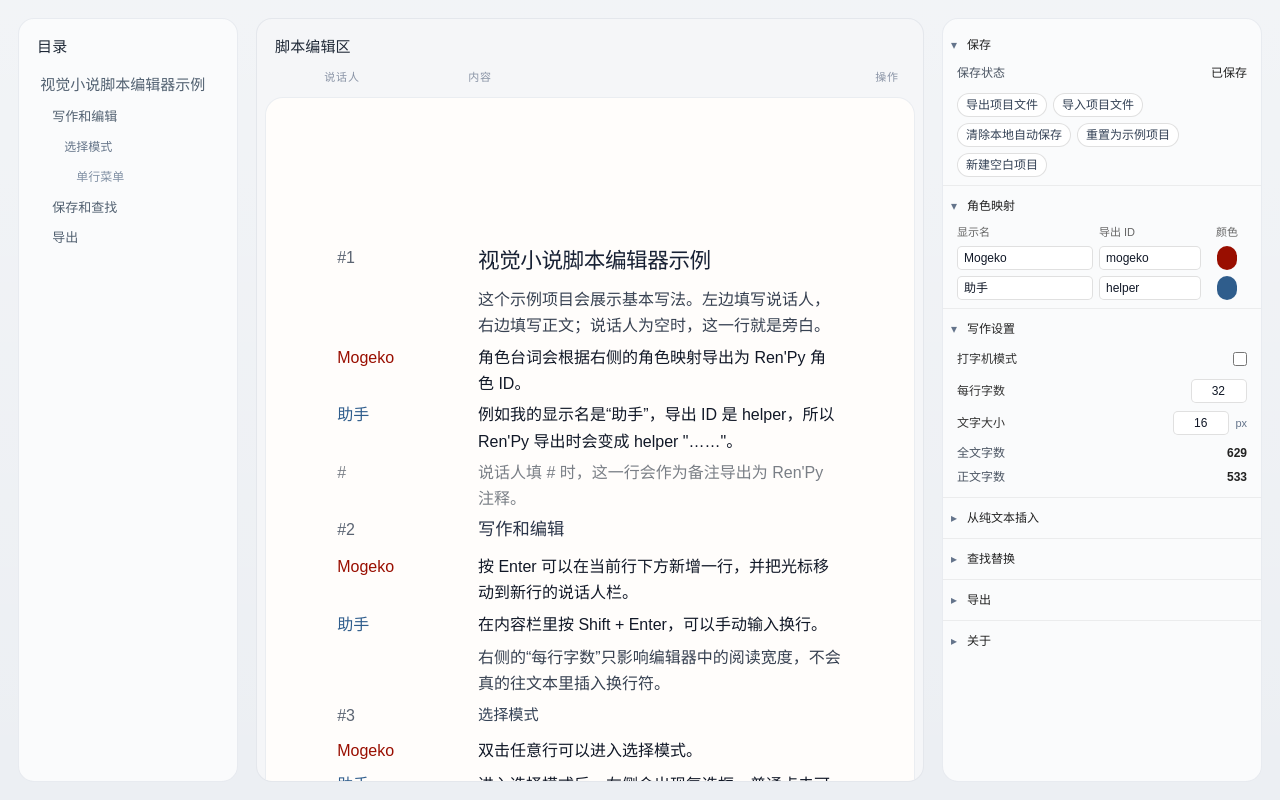
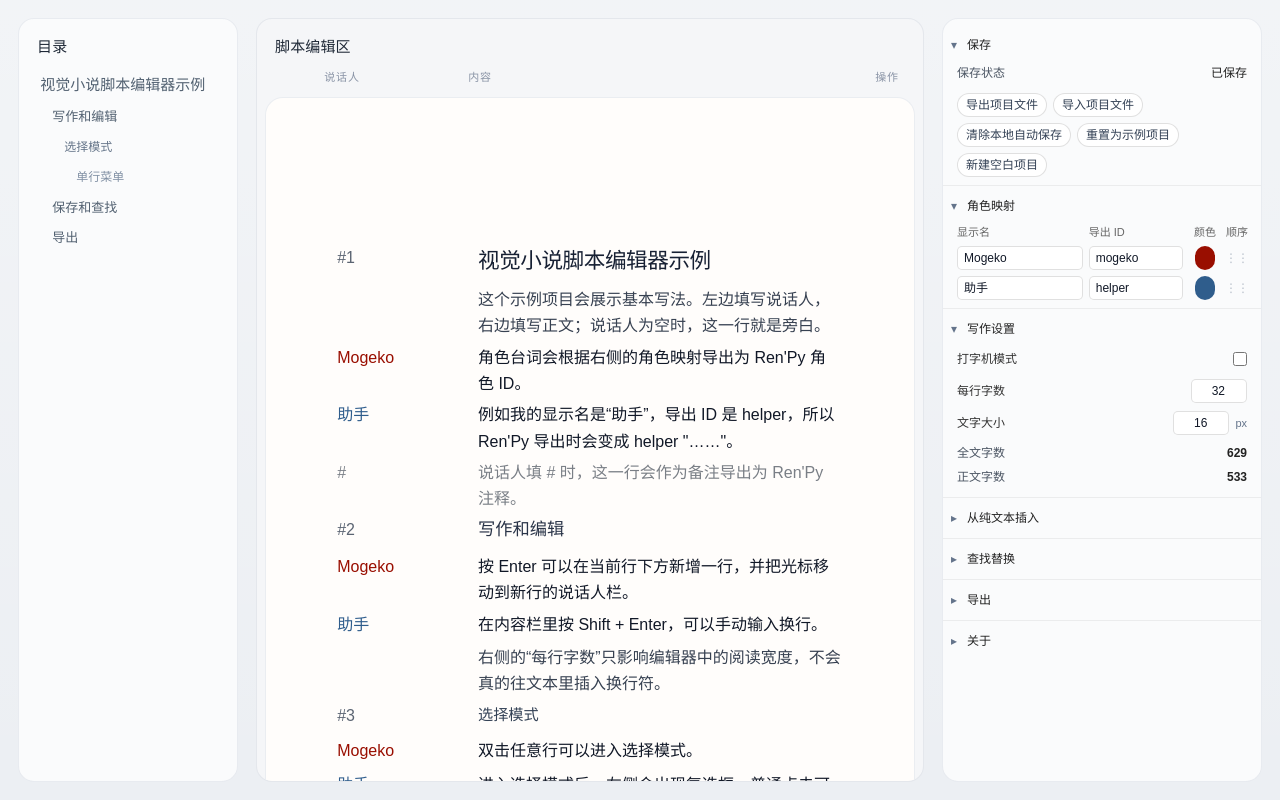
Before and after one commit to MogekoQwQ/VN-Script-Editor, a React (Vite) app: page / in a window 1280 px wide. Built offline with nearby package versions, Linux system fonts and the light colour scheme.

Commit message:
Add character order controls

```diff
--- a/src/App.css
+++ b/src/App.css
@@ -844,7 +844,7 @@ code {
 .character-map-header,
 .character-row {
   display: grid;
-  grid-template-columns: minmax(0, 1fr) minmax(0, 0.75fr) 2.5rem;
+  grid-template-columns: minmax(0, 1fr) minmax(0, 0.75fr) 2rem 1.25rem;
   gap: 6px;
   align-items: center;
   width: 100%;
@@ -857,7 +857,9 @@ code {
 }
 
 .character-map-header > :nth-child(3),
-.character-row > :nth-child(3) {
+.character-row > :nth-child(3),
+.character-map-header > :nth-child(4),
+.character-row > :nth-child(4) {
   justify-self: center;
   text-align: center;
 }
@@ -871,6 +873,16 @@ code {
   min-height: 24px;
 }
 
+.character-row.is-dragging {
+  opacity: 0.45;
+}
+
+.character-row.is-drag-over {
+  background: rgba(80, 120, 220, 0.08);
+  box-shadow: inset 2px 0 0 rgba(80, 120, 220, 0.32);
+  border-radius: 6px;
+}
+
 .character-row input {
   width: 100%;
   min-width: 0;
@@ -881,6 +893,32 @@ code {
   height: 16px;
   border-radius: 999px;
   justify-self: center;
+}
+
+.character-drag-handle {
+  width: 1.25rem;
+  min-width: 1.25rem;
+  height: 1.25rem;
+  padding: 0;
+  border: 0;
+  background: transparent;
+  color: #64748b;
+  display: flex;
+  align-items: center;
+  justify-content: center;
+  justify-self: center;
+  cursor: grab;
+  user-select: none;
+  opacity: 0.45;
+  line-height: 1;
+}
+
+.character-drag-handle:hover {
+  opacity: 0.9;
+}
+
+.character-drag-handle:active {
+  cursor: grabbing;
 }
 
 .character-map-empty {
@@ -1188,6 +1226,6 @@ code {
 
   .character-map-header,
   .character-row {
-    grid-template-columns: minmax(0, 1fr) minmax(0, 0.75fr) 2.5rem;
+    grid-template-columns: minmax(0, 1fr) minmax(0, 0.75fr) 2rem 1.25rem;
   }
 }
--- a/src/App.tsx
+++ b/src/App.tsx
@@ -28,7 +28,9 @@ import { findMatches, type SearchMatch } from "./utils/search"
 import {
   createDefaultCharacterProfile,
   ensureCharacterProfile,
-  getActiveSpeakers
+  getActiveSpeakers,
+  renameCharacterOrderEntry,
+  resolveCharacterDisplayOrder
 } from "./utils/characters"
 import { isRoleSpeaker } from "./utils/lineTypes"
 
@@ -61,7 +63,8 @@ function createBlankProject(): VNProject {
       exportHeadings: true,
       indent: "",
       readingWrapChars: 32,
-      editorFontSize: 16
+      editorFontSize: 16,
+      characterOrder: []
     },
     meta: {
       appName: APP_NAME,
@@ -247,6 +250,10 @@ export default function App() {
   const searchInputRef = useRef<HTMLInputElement | null>(null)
 
   const activeSpeakers = useMemo(() => getActiveSpeakers(project.lines), [project.lines])
+  const orderedActiveSpeakers = useMemo(
+    () => resolveCharacterDisplayOrder(activeSpeakers, project.settings.characterOrder),
+    [activeSpeakers, project.settings.characterOrder]
+  )
   const lineIndexMap = useMemo(
     () => new Map(project.lines.map((line, index) => [line.id, index])),
     [project.lines]
@@ -892,6 +899,14 @@ export default function App() {
       return {
         ...currentProject,
         characters: reorderedCharacters,
+        settings: {
+          ...currentProject.settings,
+          characterOrder: renameCharacterOrderEntry(
+            currentProject.settings.characterOrder,
+            currentName,
+            normalizedName
+          )
+        },
         lines: currentProject.lines.map((line) =>
           line.speaker.trim() === currentName ? { ...line, speaker: normalizedName } : line
         )
@@ -928,6 +943,16 @@ export default function App() {
     }
 
     updateProjectLive(applyCharacterPatch)
+  }
+
+  const handleReorderCharacters = (nextOrder: string[]) => {
+    updateProjectLive((currentProject) => ({
+      ...currentProject,
+      settings: {
+        ...currentProject.settings,
+        characterOrder: [...nextOrder]
+      }
+    }))
   }
 
   const handleReadingWrapCharsChange = (value: number) => {
@@ -1436,7 +1461,7 @@ const handleInsertPlainText = ({
 
       <RightPanel
         project={project}
-        activeSpeakers={activeSpeakers}
+        activeSpeakers={orderedActiveSpeakers}
         characters={project.characters}
         typewriterMode={typewriterMode}
         saveStatusText={saveStatusText}
@@ -1452,6 +1477,7 @@ const handleInsertPlainText = ({
         onExportHeadingsChange={handleExportHeadingsChange}
         onRenameCharacter={handleRenameCharacter}
         onUpdateCharacter={handleUpdateCharacter}
+        onReorderCharacters={handleReorderCharacters}
         onBeginCharacterEdit={beginProjectEdit}
         onEndCharacterEdit={finalizePendingEdit}
         onExportProjectFile={handleExportProjectFile}
--- a/src/components/CharacterMapEditor.tsx
+++ b/src/components/CharacterMapEditor.tsx
@@ -1,4 +1,4 @@
-import { useEffect, useState } from "react"
+import { useEffect, useState, type DragEvent } from "react"
 import type { CharacterMap, CharacterProfile } from "../types"
 import { createDefaultCharacterProfile } from "../utils/characters"
 import { ColorPopover } from "./ColorPopover"
@@ -12,6 +12,7 @@ type CharacterMapEditorProps = {
     patch: Partial<CharacterProfile>,
     mode?: "live" | "commit"
   ) => void
+  onReorderCharacters: (nextOrder: string[]) => void
   onBeginEdit: () => void
   onEndEdit: () => void
 }
@@ -19,6 +20,8 @@ type CharacterMapEditorProps = {
 type CharacterRowProps = {
   displayName: string
   profile: CharacterProfile
+  isDragging: boolean
+  isDragOver: boolean
   onRenameCharacter: (currentName: string, nextName: string) => boolean
   onUpdateCharacter: (
     displayName: string,
@@ -27,22 +30,52 @@ type CharacterRowProps = {
   ) => void
   onBeginEdit: () => void
   onEndEdit: () => void
+  onDragStart: (displayName: string, event: DragEvent<HTMLButtonElement>) => void
+  onDragOver: (displayName: string, event: DragEvent<HTMLDivElement>) => void
+  onDrop: (displayName: string, event: DragEvent<HTMLDivElement>) => void
+  onDragEnd: () => void
 }
 
 const LABELS = {
-  name: "\u663e\u793a\u540d",
-  exportId: "\u5bfc\u51fa ID",
-  color: "\u989c\u8272",
-  empty: "\u5f53\u524d\u6b63\u6587\u91cc\u8fd8\u6ca1\u6709\u89d2\u8272\u8bf4\u8bdd\u4eba\u3002"
+  name: "显示名",
+  exportId: "导出 ID",
+  color: "颜色",
+  order: "顺序",
+  empty: "当前正文里还没有角色说话人。",
+  drag: "拖拽调整顺序"
+}
+
+function moveCharacterOrder(order: string[], sourceName: string, targetName: string) {
+  if (sourceName === targetName) {
+    return order
+  }
+
+  const sourceIndex = order.indexOf(sourceName)
+  const targetIndex = order.indexOf(targetName)
+
+  if (sourceIndex < 0 || targetIndex < 0) {
+    return order
+  }
+
+  const nextOrder = [...order]
+  const [movedItem] = nextOrder.splice(sourceIndex, 1)
+  nextOrder.splice(targetIndex, 0, movedItem)
+  return nextOrder
 }
 
 function CharacterRow({
   displayName,
   profile,
+  isDragging,
+  isDragOver,
   onRenameCharacter,
   onUpdateCharacter,
   onBeginEdit,
-  onEndEdit
+  onEndEdit,
+  onDragStart,
+  onDragOver,
+  onDrop,
+  onDragEnd
 }: CharacterRowProps) {
   const [nameDraft, setNameDraft] = useState(displayName)
 
@@ -69,7 +102,11 @@ function CharacterRow({
   }
 
   return (
-    <div className="character-row">
+    <div
+      className={`character-row ${isDragging ? "is-dragging" : ""} ${isDragOver ? "is-drag-over" : ""}`.trim()}
+      onDragOver={(event) => onDragOver(displayName, event)}
+      onDrop={(event) => onDrop(displayName, event)}
+    >
       <input
         type="text"
         value={nameDraft}
@@ -100,6 +137,17 @@ function CharacterRow({
         label={displayName}
         onChange={(color) => onUpdateCharacter(displayName, { color }, "commit")}
       />
+
+      <button
+        type="button"
+        className="character-drag-handle"
+        title={LABELS.drag}
+        draggable
+        onDragStart={(event) => onDragStart(displayName, event)}
+        onDragEnd={onDragEnd}
+      >
+        ⋮⋮
+      </button>
     </div>
   )
 }
@@ -109,15 +157,69 @@ export function CharacterMapEditor({
   characters,
   onRenameCharacter,
   onUpdateCharacter,
+  onReorderCharacters,
   onBeginEdit,
   onEndEdit
 }: CharacterMapEditorProps) {
+  const [draggingDisplayName, setDraggingDisplayName] = useState<string | null>(null)
+  const [dragOverDisplayName, setDragOverDisplayName] = useState<string | null>(null)
+
+  useEffect(() => {
+    if (
+      draggingDisplayName &&
+      !activeSpeakers.includes(draggingDisplayName)
+    ) {
+      setDraggingDisplayName(null)
+      setDragOverDisplayName(null)
+    }
+  }, [activeSpeakers, draggingDisplayName])
+
+  const handleDragStart = (displayName: string, event: DragEvent<HTMLButtonElement>) => {
+    setDraggingDisplayName(displayName)
+    setDragOverDisplayName(displayName)
+    event.dataTransfer.effectAllowed = "move"
+    event.dataTransfer.setData("text/plain", displayName)
+  }
+
+  const handleDragOver = (displayName: string, event: DragEvent<HTMLDivElement>) => {
+    if (!draggingDisplayName) {
+      return
+    }
+
+    event.preventDefault()
+    event.dataTransfer.dropEffect = "move"
+    setDragOverDisplayName(displayName)
+  }
+
+  const handleDrop = (displayName: string, event: DragEvent<HTMLDivElement>) => {
+    event.preventDefault()
+
+    if (!draggingDisplayName) {
+      return
+    }
+
+    const nextOrder = moveCharacterOrder(activeSpeakers, draggingDisplayName, displayName)
+
+    if (nextOrder !== activeSpeakers) {
+      onReorderCharacters(nextOrder)
+    }
+
+    setDraggingDisplayName(null)
+    setDragOverDisplayName(null)
+  }
+
+  const handleDragEnd = () => {
+    setDraggingDisplayName(null)
+    setDragOverDisplayName(null)
+  }
+
   return (
     <div className="character-map">
       <div className="character-map-header">
         <span>{LABELS.name}</span>
         <span>{LABELS.exportId}</span>
         <span>{LABELS.color}</span>
+        <span>{LABELS.order}</span>
       </div>
 
       {activeSpeakers.length === 0 ? (
@@ -128,10 +230,16 @@ export function CharacterMapEditor({
             key={displayName}
             displayName={displayName}
             profile={characters[displayName] ?? createDefaultCharacterProfile(displayName)}
+            isDragging={draggingDisplayName === displayName}
+            isDragOver={dragOverDisplayName === displayName && draggingDisplayName !== displayName}
             onRenameCharacter={onRenameCharacter}
             onUpdateCharacter={onUpdateCharacter}
             onBeginEdit={onBeginEdit}
             onEndEdit={onEndEdit}
+            onDragStart={handleDragStart}
+            onDragOver={handleDragOver}
+            onDrop={handleDrop}
+            onDragEnd={handleDragEnd}
           />
         ))
       )}
--- a/src/components/LineEditor.tsx
+++ b/src/components/LineEditor.tsx
@@ -1,14 +1,10 @@
 import { memo, useLayoutEffect, useMemo, useRef, useState, type MouseEvent, type Ref } from "react"
 import type { ScriptLine } from "../types"
+import type { SpeakerSuggestion } from "../utils/characters"
 import { getHeadingLevel, isNarrationSpeaker, isNoteSpeaker } from "../utils/lineTypes"
 import type { FocusField } from "./Editor"
 import { LineActionMenu } from "./LineActionMenu"
 import { SpeakerAutocomplete } from "./SpeakerAutocomplete"
-
-type SpeakerOption = {
-  displayName: string
-  id: string
-}
 
 type SelectionModifiers = {
   ctrlKey: boolean
@@ -19,7 +15,7 @@ type SelectionModifiers = {
 type LineEditorProps = {
   line: ScriptLine
   speakerColor?: string
-  speakerOptions: SpeakerOption[]
+  speakerOptions: SpeakerSuggestion[]
   readingWrapChars: number
   editorFontSize: number
   selectionMode: boolean
@@ -148,11 +144,9 @@ function LineEditorComponent({
       return []
     }
 
-    return speakerOptions.filter((option) => {
-      const displayName = normalizeSearchValue(option.displayName)
-      const exportId = option.id.toLowerCase()
-      return displayName.includes(query) || exportId.includes(query)
-    })
+    return speakerOptions.filter((option) =>
+      option.matchValues.some((value) => value.includes(query))
+    )
   }, [line.speaker, speakerOptions])
 
   useLayoutEffect(() => {
--- a/src/components/RightPanel.tsx
+++ b/src/components/RightPanel.tsx
@@ -23,6 +23,7 @@ type RightPanelProps = {
     patch: Partial<CharacterProfile>,
     mode?: "live" | "commit"
   ) => void
+  onReorderCharacters: (nextOrder: string[]) => void
   onBeginCharacterEdit: () => void
   onEndCharacterEdit: () => void
   saveStatusText: string
@@ -106,6 +107,7 @@ export function RightPanel({
   onExportHeadingsChange,
   onRenameCharacter,
   onUpdateCharacter,
+  onReorderCharacters,
   onBeginCharacterEdit,
   onEndCharacterEdit,
   saveStatusText,
@@ -205,6 +207,7 @@ export function RightPanel({
           characters={characters}
           onRenameCharacter={onRenameCharacter}
           onUpdateCharacter={onUpdateCharacter}
+          onReorderCharacters={onReorderCharacters}
           onBeginEdit={onBeginCharacterEdit}
           onEndEdit={onEndCharacterEdit}
         />
--- a/src/types.ts
+++ b/src/types.ts
@@ -18,6 +18,7 @@ export type ExportSettings = {
   indent: string
   readingWrapChars: number
   editorFontSize: number
+  characterOrder?: string[]
 }
 
 export type ProjectMeta = {
--- a/src/utils/characters.ts
+++ b/src/utils/characters.ts
@@ -1,6 +1,12 @@
 import type { CharacterMap, CharacterProfile, VNProject } from "../types"
 import { DEFAULT_CHARACTER_COLOR } from "./colors"
 import { isRoleSpeaker, normalizeSpeaker } from "./lineTypes"
+
+export type SpeakerSuggestion = {
+  displayName: string
+  id: string
+  matchValues: string[]
+}
 
 export function quoteRenpySpeakerName(name: string): string {
   const normalizedName = normalizeSpeaker(name)
@@ -62,3 +68,97 @@ export function getActiveSpeakers(lines: VNProject["lines"]) {
 
   return activeSpeakers
 }
+
+export function resolveCharacterDisplayOrder(
+  activeSpeakers: string[],
+  characterOrder: string[] | undefined
+) {
+  const normalizedOrder = Array.isArray(characterOrder) ? characterOrder : []
+  const activeSpeakerSet = new Set(activeSpeakers)
+  const orderedSpeakers: string[] = []
+  const seen = new Set<string>()
+
+  normalizedOrder.forEach((displayName) => {
+    if (!activeSpeakerSet.has(displayName) || seen.has(displayName)) {
+      return
+    }
+
+    seen.add(displayName)
+    orderedSpeakers.push(displayName)
+  })
+
+  activeSpeakers.forEach((displayName) => {
+    if (seen.has(displayName)) {
+      return
+    }
+
+    seen.add(displayName)
+    orderedSpeakers.push(displayName)
+  })
+
+  return orderedSpeakers
+}
+
+export function renameCharacterOrderEntry(
+  characterOrder: string[] | undefined,
+  currentName: string,
+  nextName: string
+) {
+  const normalizedOrder = Array.isArray(characterOrder) ? characterOrder : []
+  const nextOrder: string[] = []
+  const seen = new Set<string>()
+
+  normalizedOrder.forEach((displayName) => {
+    const nextDisplayName = displayName === currentName ? nextName : displayName
+
+    if (seen.has(nextDisplayName)) {
+      return
+    }
+
+    seen.add(nextDisplayName)
+    nextOrder.push(nextDisplayName)
+  })
+
+  return nextOrder
+}
+
+function stripOuterQuotes(value: string) {
+  const trimmedValue = value.trim()
+
+  if (trimmedValue.length >= 2 && trimmedValue.startsWith('"') && trimmedValue.endsWith('"')) {
+    return trimmedValue.slice(1, -1)
+  }
+
+  return trimmedValue
+}
+
+export function buildSpeakerSuggestions(
+  lines: VNProject["lines"],
+  characters: CharacterMap,
+  query: string
+): SpeakerSuggestion[] {
+  const normalizedQuery = normalizeSpeaker(query).toLowerCase()
+
+  return getActiveSpeakers(lines)
+    .map((displayName) => {
+      const exportId = characters[displayName]?.id ?? ""
+      const strippedExportId = stripOuterQuotes(exportId)
+
+      return {
+        displayName,
+        id: exportId,
+        matchValues: [
+          displayName.toLowerCase(),
+          exportId.toLowerCase(),
+          strippedExportId.toLowerCase()
+        ].filter(Boolean)
+      }
+    })
+    .filter((suggestion) => {
+      if (!normalizedQuery) {
+        return true
+      }
+
+      return suggestion.matchValues.some((value) => value.includes(normalizedQuery))
+    })
+}
--- a/src/utils/projectMigration.ts
+++ b/src/utils/projectMigration.ts
@@ -23,7 +23,8 @@ const defaultSettings: ExportSettings = {
   exportHeadings: true,
   indent: "",
   readingWrapChars: 32,
-  editorFontSize: 16
+  editorFontSize: 16,
+  characterOrder: []
 }
 
 function normalizeProjectMeta(meta: Partial<ProjectMeta> | undefined) {
@@ -97,6 +98,14 @@ function normalizeLines(lines: ScriptLine[] | undefined) {
   }))
 }
 
+function normalizeCharacterOrder(characterOrder: unknown) {
+  if (!Array.isArray(characterOrder)) {
+    return []
+  }
+
+  return characterOrder.filter((value): value is string => typeof value === "string")
+}
+
 export function migrateProject(project: LegacyProject): VNProject {
   return {
     version: typeof project?.version === "number" ? project.version : 1,
@@ -111,7 +120,8 @@ export function migrateProject(project: LegacyProject): VNProject {
       ),
       editorFontSize: clampEditorFontSize(
         Number(project.settings?.editorFontSize ?? defaultSettings.editorFontSize)
-      )
+      ),
+      characterOrder: normalizeCharacterOrder(project.settings?.characterOrder)
     },
     meta: normalizeProjectMeta(project.meta)
   }
```
Also changed, not shown: src/components/Editor.tsx (+3 -6 lines).
